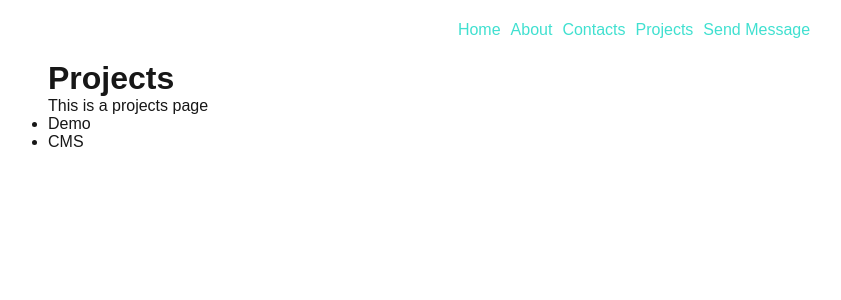
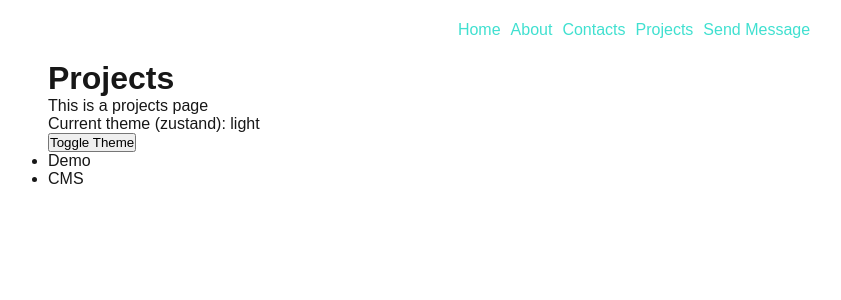
Before and after one commit to YuriyTikhonoff/next15-react19, a Next.js app: page /projects in a window 1280 px wide. Shown: the top 300 px of the page, without its empty margins (6-847 px from the left). Built offline with nearby package versions, Linux system fonts and the light colour scheme.

Commit message:
Add handler to change store in zustand

```diff
--- a/src/app/projects/page.tsx
+++ b/src/app/projects/page.tsx
@@ -3,15 +3,22 @@
 import { DataContext } from "@/layouts/MainLayout/component"
 import Link from "next/link"
 import React, { useContext } from "react"
+import {useStore} from "@/store"
 
 const ProjectsPage: React.FC = () => {
   const data = useContext(DataContext)
-  console.log("theme ", data.theme)
+  const theme = useStore(state => state.theme)
+  const setTheme = useStore(state => state.setTheme)
+
+  console.log("theme from context: ", data.theme)
+  console.log("theme from zustand: ", theme)
 
   return (
     <div>
       <h1>Projects</h1>
-      <p>This is a projects page </p>
+      <p>This is a projects page</p>
+      <p>Current theme (zustand): {theme}</p>
+      <button onClick={() => setTheme("")}>Toggle Theme</button>
       <ul>
         <li>
           <Link href={"/projects/demo"}>Demo</Link>
--- a/src/store.ts
+++ b/src/store.ts
@@ -1,4 +1,4 @@
-import {create} from "zustand";
+import { create } from "zustand";
 
 interface AppState {
   theme: string;
@@ -7,5 +7,5 @@ interface AppState {
 
 export const useStore = create<AppState>((set) => ({
   theme: "light",
-  setTheme: (theme) => set({ theme }),
+  setTheme: () => set((state) => state.theme === "light" ? ({ theme: "dark" }) : ({ theme: "light" })),
 }));
```
